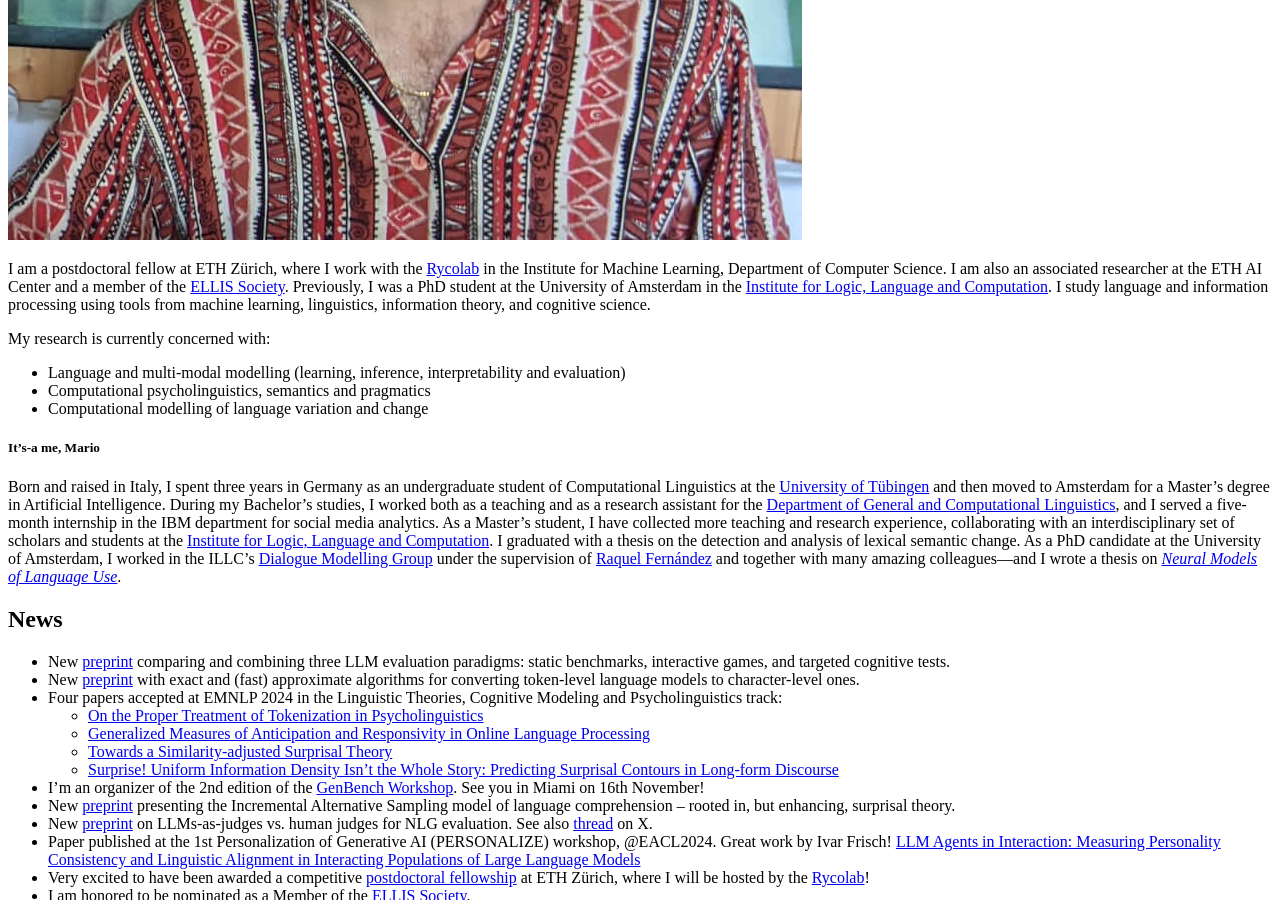
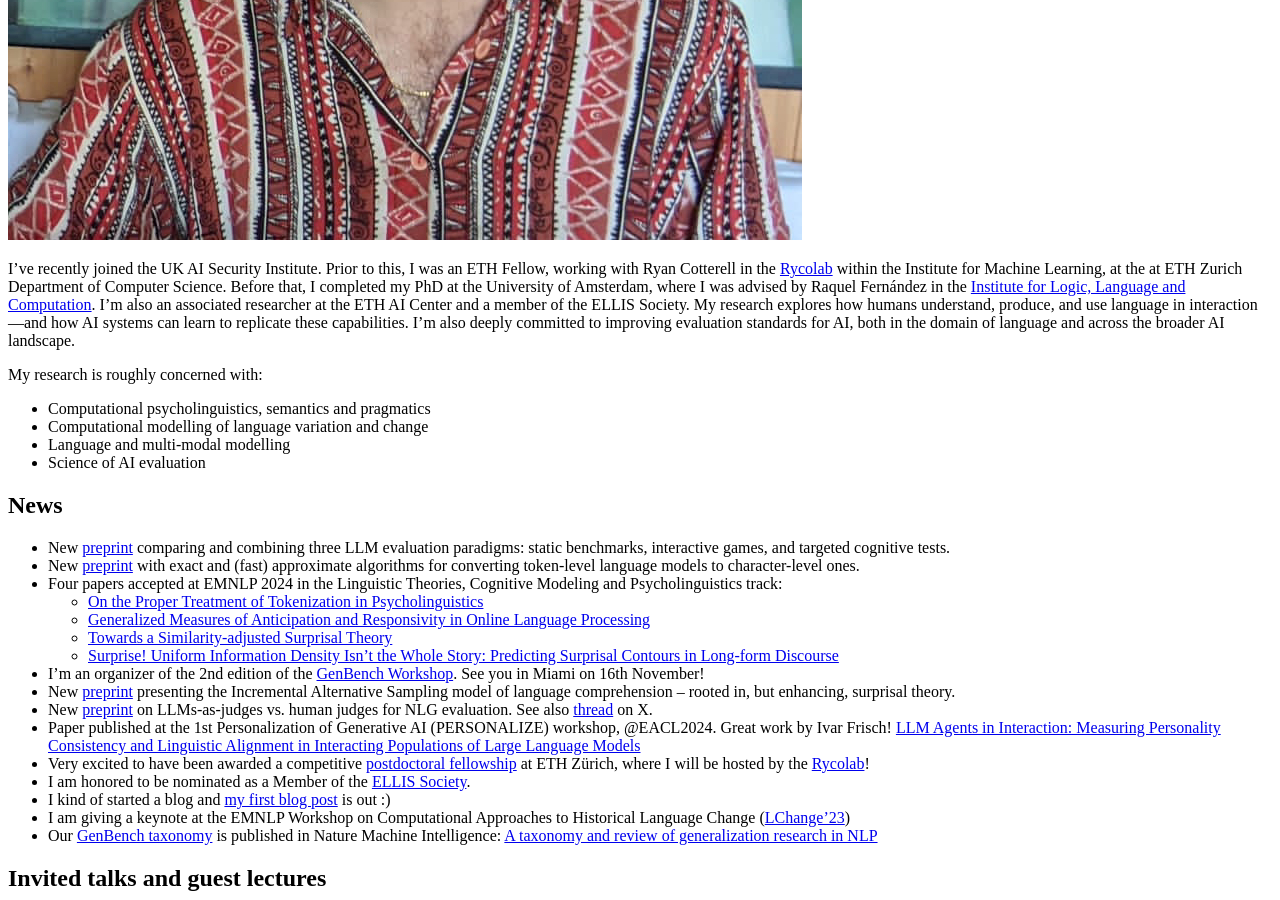
Before and after one commit to glnmario/glnmario.github.io, a Jekyll site: the page built from index.md, in a window 1280 px wide and 900 px high, scrolled down 738 px. Built offline with Jekyll 4.4.1, drawn with Linux system fonts in a browser that asks for light colours.

Commit message:
Update index.md

```diff
--- a/index.md
+++ b/index.md
@@ -6,12 +6,17 @@
 
 
 <!--## About me-->
-I am a postdoctoral fellow at ETH Zürich, where I work with the [Rycolab](https://rycolab.io) in the Institute for Machine Learning, Department of Computer Science. I am also an associated researcher at the ETH AI Center and a member of the [ELLIS Society](https://ellis.eu). Previously, I was a PhD student at the University of Amsterdam in the [Institute for Logic, Language and Computation](https://www.illc.uva.nl). I study language and information processing using tools from machine learning, linguistics, information theory, and cognitive science.
+I’ve recently joined the UK AI Security Institute. Prior to this, I was an ETH Fellow, working with Ryan Cotterell in the [Rycolab](https://rycolab.io) within the Institute for Machine Learning, at the at ETH Zurich Department of Computer Science. Before that, I completed my PhD at the University of Amsterdam, where I was advised by Raquel Fernández in the [Institute for Logic, Language and Computation](https://www.illc.uva.nl).
+I’m also an associated researcher at the ETH AI Center and a member of the ELLIS Society.
+My research explores how humans understand, produce, and use language in interaction—and how AI systems can learn to replicate these capabilities. I'm also deeply committed to improving evaluation standards for AI, both in the domain of language and across the broader AI landscape.
 
-My research is currently concerned with:
-- Language and multi-modal modelling (learning, inference, interpretability and evaluation)
+<!--I study language and information processing using tools from machine learning, linguistics, information theory, and cognitive science.-->
+
+My research is roughly concerned with:
 - Computational psycholinguistics, semantics and pragmatics
 - Computational modelling of language variation and change
+- Language and multi-modal modelling <!--(learning, inference, interpretability, and evaluation)-->
+- Science of AI evaluation
 
 <!--
 What I am most excited about is studying human language use via computational models of language understanding and generation. This is the main topic of my PhD, which I address by combining machine learning, information theory, and (psycho-, socio-, cognitive) linguistics.
@@ -19,11 +24,11 @@
 I analyse and model language production and comprehension with computational methods. My main research goal is to define empirical measures of human-likeness that can be used (i) to evaluate the alignment of machine-generated utterances to human communication patterns and strategies, and (ii) to develop NLG models that more closely follow such patterns and strategies. I am also interested in psycholinguistic and sociolinguistic studies of variation and change as they provide insights into how to build more resilient and human-compatible language technologies.-->
 
 
+<!--
 ##### It's-a me, Mario
 Born and raised in Italy, I spent three years in Germany as an undergraduate student of Computational Linguistics at the [University of Tübingen](https://uni-tuebingen.de/en/) and then moved to Amsterdam for a Master's degree in Artificial Intelligence.
 During my Bachelor's studies, I worked both as a teaching and as a research assistant for the [Department of General and Computational Linguistics](https://uni-tuebingen.de/en/faculties/faculty-of-humanities/departments/modern-languages/department-of-linguistics/), and I served a five-month internship in the IBM department for social media analytics.
 As a Master's student, I have collected more teaching and research experience, collaborating with an interdisciplinary set of scholars and students at the [Institute for Logic, Language and Computation](https://www.illc.uva.nl). I graduated with a thesis on the detection and analysis of lexical semantic change. As a PhD candidate at the University of Amsterdam, I worked in the ILLC's [Dialogue Modelling Group](https://dmg-illc.github.io/dmg/) under the supervision of [Raquel Fernández](https://staff.fnwi.uva.nl/r.fernandezrovira/) and together with many amazing colleagues—and I wrote a thesis on [_Neural Models of Language Use_](https://eprints.illc.uva.nl/id/eprint/2274/1/DS-2023-10.text.pdf).
-<!--
 In July 2017 I graduated with a thesis that proposes [new methods](https://arxiv.org/abs/1708.03910) for the analysis of affective text.
 Currently I study Artificial Intelligence at the University of Amsterdam.
 -->
```
